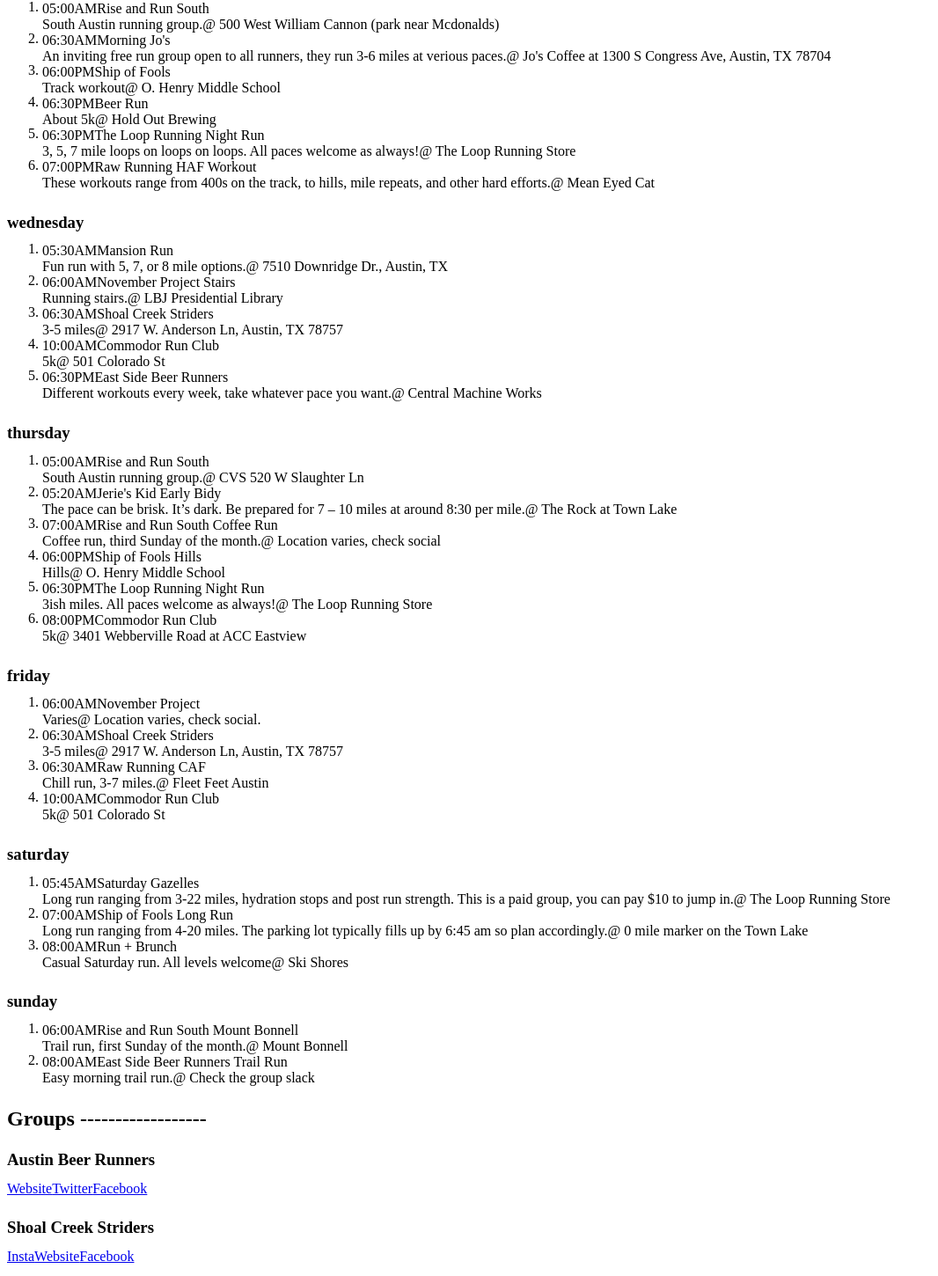
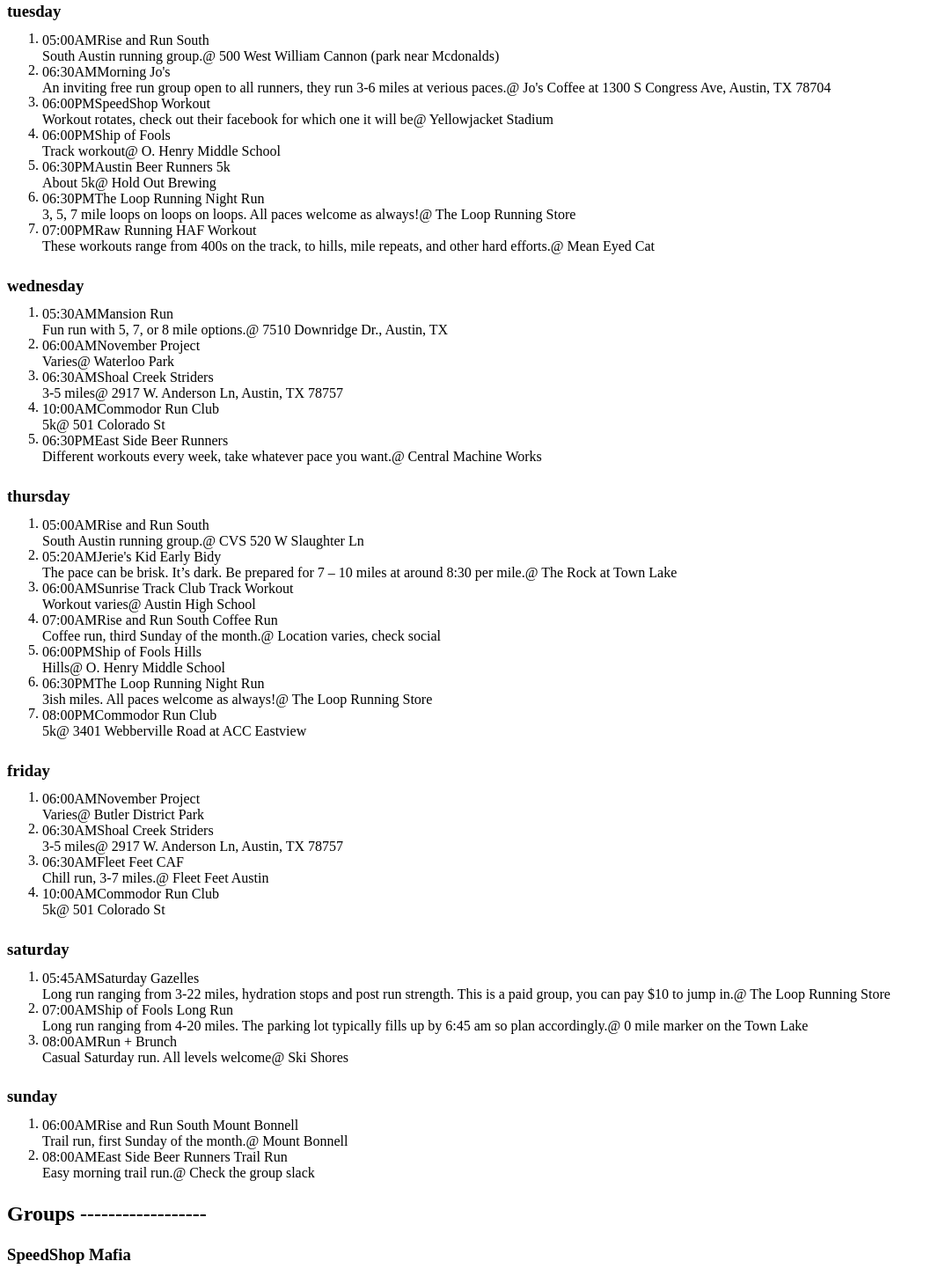
Before and after one commit to Hehk/lunch.run, a Next.js app: page /austin in a window 1280 px wide. Shown: the part 408-1858 px from the top of the page at 88% size, without its empty margins (0-1066 px from the left). Built offline with nearby package versions, Linux system fonts and the light colour scheme.

Commit message:
Update austin run groups

```diff
--- a/pages/austin.tsx
+++ b/pages/austin.tsx
@@ -31,6 +31,56 @@
 };
 
 const groups: Record<string, group> = {
+  SPEEDSHOP_MAFIA: {
+    name: "SpeedShop Mafia",
+    social: {
+      facebook: "https://www.facebook.com/groups/173579006902668/"
+    },
+    runs: [
+      {
+        name: "SpeedShop Workout",
+        description: "Workout rotates, check out their facebook for which one it will be",
+        location: "Yellowjacket Stadium",
+        time: {
+          hour: 18,
+          minute: 0,
+          day: 2
+        }
+      }
+    ]
+  },
+  SUNRISE_TRACK_CLUB: {
+    name: "Sunrise Track Club",
+    social: {
+      instagram: "https://www.instagram.com/sunrise_track_club/"
+    },
+    runs: [{
+      name: "Sunrise Track Club Track Workout",
+      description: "Workout varies",
+      location: "Austin High School",
+      time: {
+        hour: 6,
+        minute: 0,
+        day: 4
+      }
+    }]
+  },
+  NORTH_AUSTIN_RUN_CLUB: {
+    name: "North Austin Run Club",
+    social: {
+      facebook: "https://www.facebook.com/NorthAustinRunClub/"
+    },
+    runs: [{
+      name: "North Austin Run Club Evening Social Run",
+      description: "Evening Run",
+      location: "Little Woodrow's Burnet",
+      time: {
+        hour: 19,
+        minute: 0,
+        day: 1
+      }
+    }]
+  },
   AUSTIN_BEER_RUNNERS: {
     name: "Austin Beer Runners",
     social: {
@@ -40,7 +90,7 @@
     },
     runs: [
       {
-        name: "Beer Run",
+        name: "Austin Beer Runners 5k",
         description: "About 5k",
         location: "Hold Out Brewing",
         time: {
@@ -368,7 +418,7 @@
         },
       },
       {
-        name: "Raw Running CAF",
+        name: "Fleet Feet CAF",
         description: "Chill run, 3-7 miles.",
         location: "Fleet Feet Austin",
         time: {
@@ -409,9 +459,9 @@
     },
     runs: [
       {
-        name: "November Project Stairs",
-        description: "Running stairs.",
-        location: "LBJ Presidential Library",
+        name: "November Project",
+        description: "Varies",
+        location: "Waterloo Park",
         time: {
           hour: 6,
           minute: 0,
@@ -421,7 +471,7 @@
       {
         name: "November Project",
         description: "Varies",
-        location: "Location varies, check social.",
+        location: "Butler District Park",
         time: {
           hour: 6,
           minute: 0,
```
